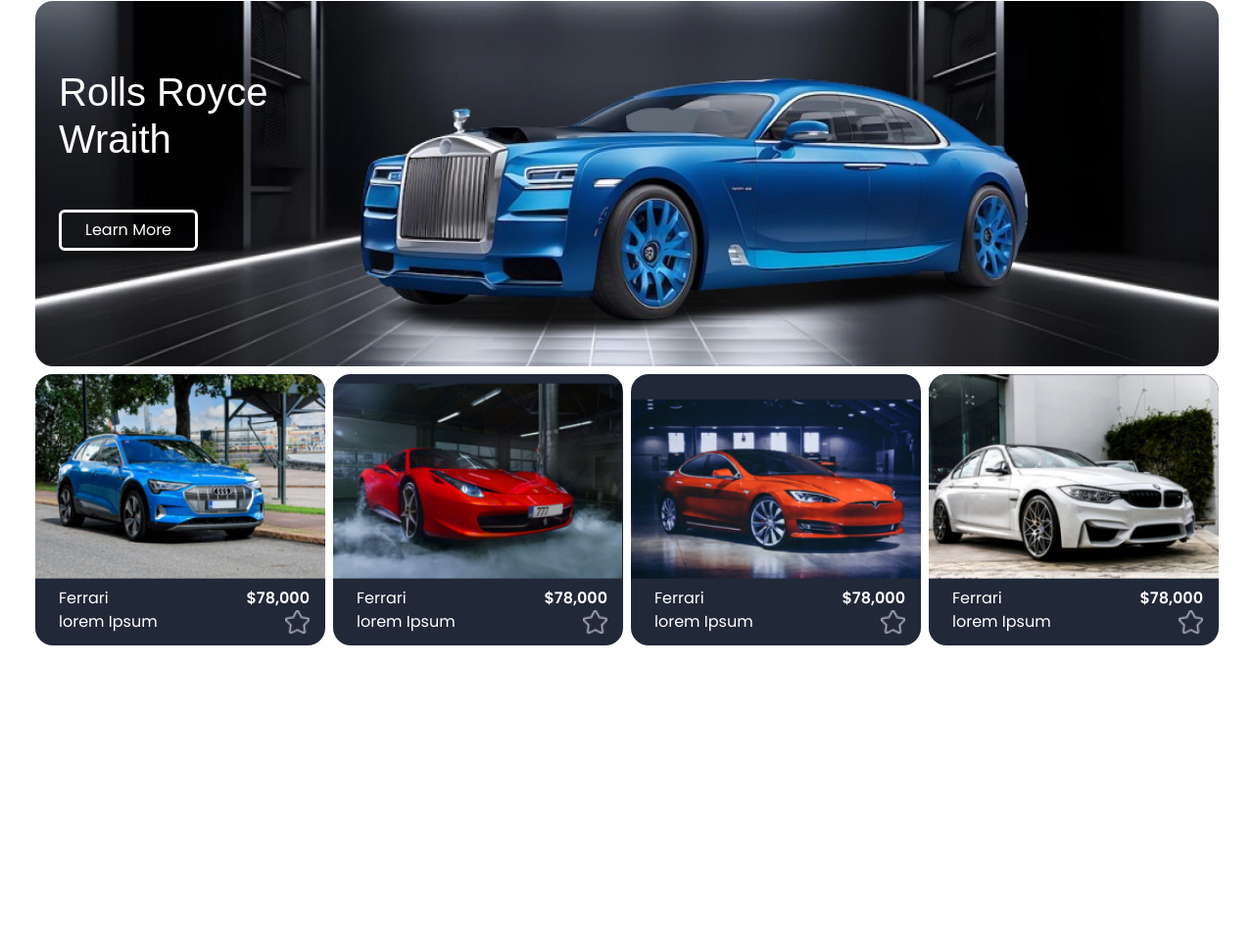
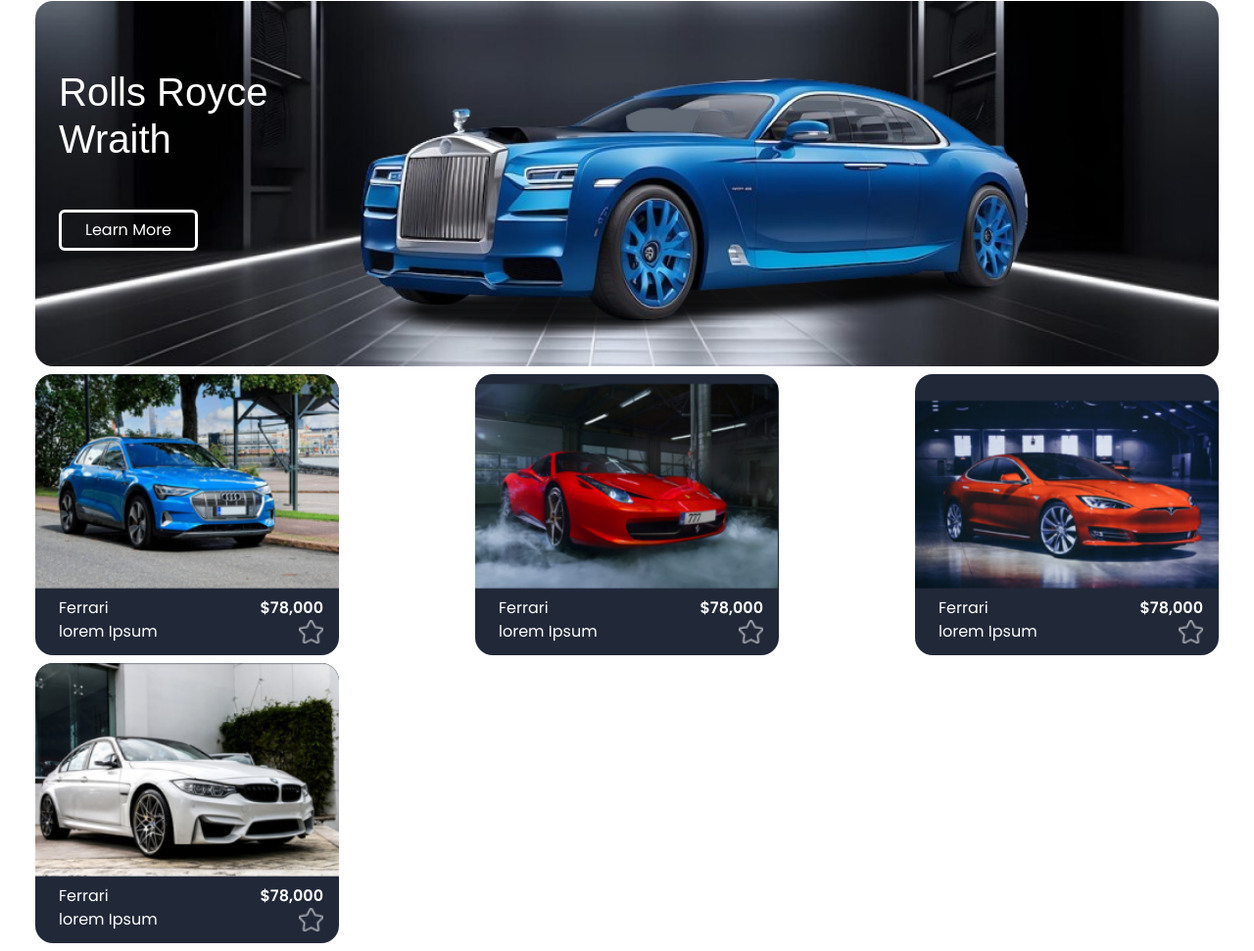
Before and after one commit to Mutairu-Lawal/Modrino, a plain HTML site: page index.html in a window 1280 px wide. Shown: the part 1225-2196 px from the top of the page at 98% size. Before the commit the page ends 1892 px from the top, so only its background shows below. Drawn offline with nearby package versions, Linux system fonts and the light colour scheme; a web font is replaced by a local one.

Commit message:
"Updated CSS and HTML for card layout and styling"

```diff
--- a/index.css
+++ b/index.css
@@ -135,7 +135,7 @@ body {
 
 /* cards */
 .c-card {
-  width: 270px;
+  width: 310px;
   overflow: hidden;
   border-radius: 18px;
   background: #212838;
--- a/index.html
+++ b/index.html
@@ -162,7 +162,7 @@
         <!-- category types -->
         <div class="row my-3">
           <div
-            class="col-12 d-flex justify-content-lg-center px-lg-5 gap-5 lists"
+            class="col-12 d-flex justify-content-sm-center px-lg-5 gap-5 lists"
           >
             <li class="active"><p>In stock</p></li>
             <li><p>Used cars</p></li>
@@ -199,7 +199,7 @@
             class="col-12 cards px-lg-0 d-flex justify-content-center align-items-center justify-content-lg-between gap-2 flex-wrap"
           >
             <!-- card 1 -->
-            <div class="c-card flex-grow-1">
+            <div class="c-card">
               <div class="c-card--img-container">
                 <img
                   src="/images/Rectangle 22.png"
@@ -219,7 +219,7 @@
               </div>
             </div>
             <!-- card 2 -->
-            <div class="c-card flex-grow-1">
+            <div class="c-card">
               <div class="c-card--img-container">
                 <img
                   src="/images/Rectangle 23.png"
@@ -239,7 +239,7 @@
               </div>
             </div>
             <!-- card 3 -->
-            <div class="c-card flex-grow-1">
+            <div class="c-card">
               <div class="c-card--img-container">
                 <img
                   src="/images/Rectangle 24.png"
@@ -259,7 +259,7 @@
               </div>
             </div>
             <!-- card 3 -->
-            <div class="c-card flex-grow-1">
+            <div class="c-card">
               <div class="c-card--img-container">
                 <img
                   src="/images/Rectangle 25.png"
```
